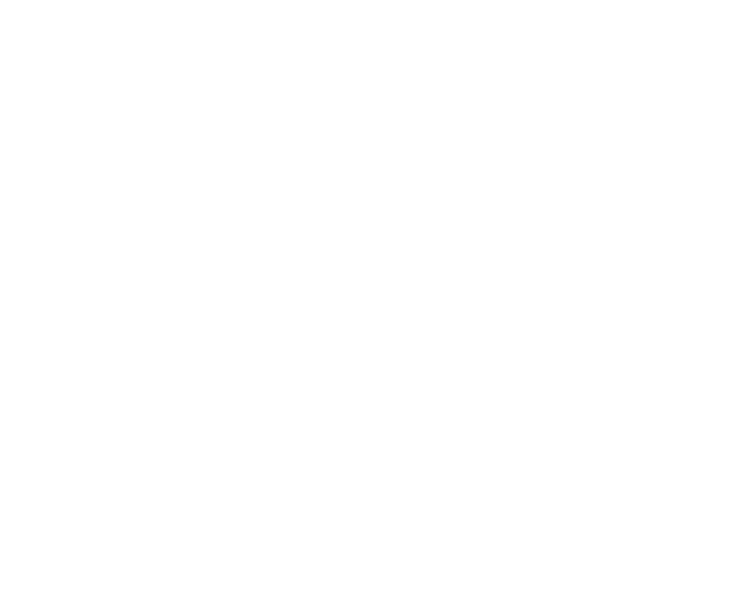
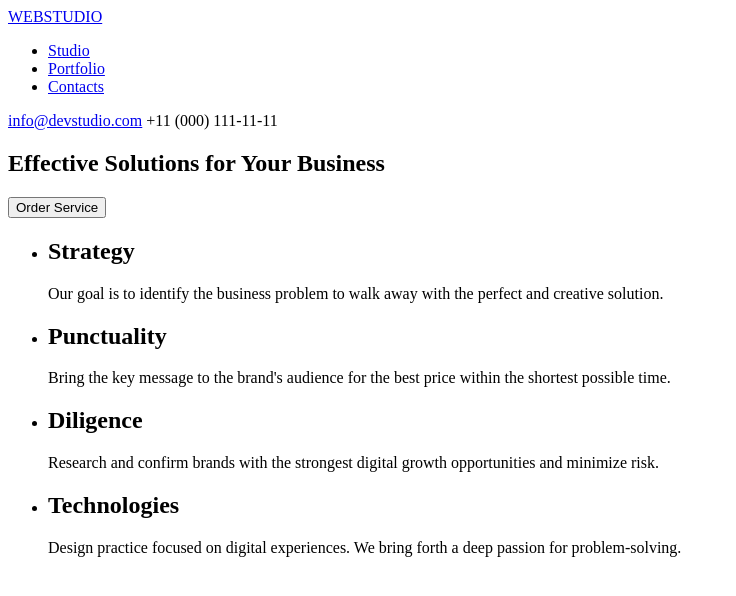
Before and after one commit to ErdemErd/goit-markup-hw-01, a plain HTML site: page index.html in a window 1280 px wide. Shown: the whole page, without its empty margins (0-736 px from the left). Drawn offline with Linux system fonts and the light colour scheme.

Commit message:
add index file

```diff
--- a/index.html
+++ b/index.html
@@ -5,5 +5,51 @@
     <meta name="viewport" content="width=git status, initial-scale=1.0" />
     <title>Document</title>
   </head>
-  <body></body>
+  <body>
+    <header>
+      <div class="logo">
+        <a href="#">WEBSTUDIO</a>
+      </div>
+      <nav>
+        <ul>
+          <li><a href="#">Studio</a></li>
+          <li><a href="#">Portfolio</a></li>
+          <li><a href="#">Contacts</a></li>
+        </ul>
+      </nav>
+      <div class="contact-info">
+        <a href="mailto:info@devstudio.com">info@devstudio.com</a>
+        <a href="tel:+110001111111"></a>+11 (000) 111-11-11</a>
+      </div>
+    </header>
+    <main>
+        <section class="hero">
+            <h1>Effective Solutions for Your Business</h1>
+            <button type="button">Order Service</button>
+        </section>
+        <section class="services">
+            <ul>
+                <li>
+                    <h2>Strategy</h2>
+                    <p>
+                        Our goal is to identify the business problem to walk away with the perfect and creative solution.
+                    </p>
+                </li>
+                <li>
+                  <h2>Punctuality</h2>
+                  <p>Bring the key message to the brand's audience for the best price within the shortest possible time.</p>
+                </li>
+                <li>
+                  <h2>Diligence</h2>
+                  <p>Research and confirm brands with the strongest digital growth opportunities and minimize risk.</p>
+                </li>
+                <li>
+                  <h2>Technologies</h2>
+                  <p>Design practice focused on digital experiences. We bring forth a deep passion for problem-solving.</p>
+                </li>
+            </ul>
+        </section>
+
+    </main>
+  </body>
 </html>
```
Also changed, not shown: images/img (10) (1).jpg (added), images/img (11) (1).jpg (added), images/img (12) (1).jpg (added), images/img (13) (1).jpg (added).
